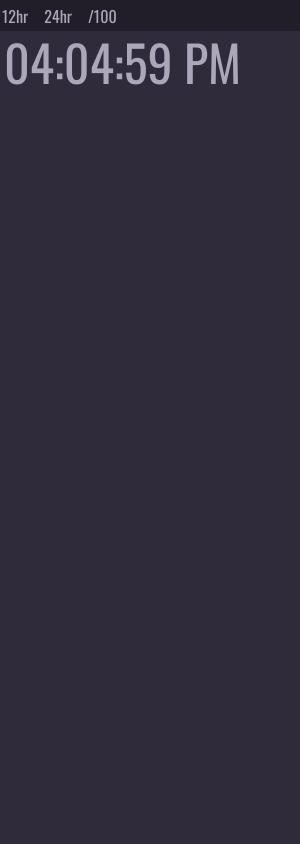
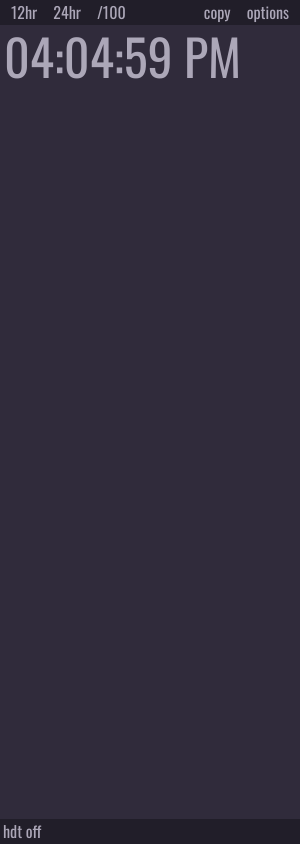
Before and after one commit to hazycora/hdt, an Electron app: page index.html in a window 300 px wide. Drawn offline with Linux system fonts and the light colour scheme.

Commit message:
added options and copy button
also added "hdt off" text at bottom of screen.
hdt is not programmed yet, so this text will just be here for probably a few more versions, will not have a purpose until I finish hdt

```diff
--- a/index.html
+++ b/index.html
@@ -8,20 +8,83 @@
 </head>
 <body>
   <div id="header">
-    <p class="option" id="option12" onclick="setFormat('12hr')">12hr</p><p class="option" id="option24" onclick="setFormat('24hr')">24hr</p><p class="option" id="option100" onclick="setFormat('100')">/100</p>
+    <p class="optionLeft" id="option12" onclick="setFormat('12hr')">12hr</p><p class="optionLeft" id="option24" onclick="setFormat('24hr')">24hr</p><p class="optionLeft" id="option100" onclick="setFormat('100')">/100</p><p class="optionRight" id="optionsMenu" onclick="openMenu()">options</p><p class="optionRight" id="copyButton" onclick="copyTextToClipboard()">copy</p>
   </div>
   <div id="content">
     <p id="displayTime">00:00</p>
   </div>
+  <div id="footer">hdt off</div>
   <script>
     let clock = {}
     clock = { date: "", string12: "", string24: "" }
     let clockFormat = "12hr"
+    if (localStorage.clockFormat != undefined) {
+      clockFormat = localStorage.clockFormat
+    }
     updateTime();
     setInterval(updateTime, 40);
 
+    function copyTextToClipboard() {
+      var textArea = document.createElement("textarea");
+
+      //
+      // *** This styling is an extra step which is likely not required. ***
+      //
+      // Why is it here? To ensure:
+      // 1. the element is able to have focus and selection.
+      // 2. if the element was to flash render it has minimal visual impact.
+      // 3. less flakyness with selection and copying which **might** occur if
+      //    the textarea element is not visible.
+      //
+      // The likelihood is the element won't even render, not even a
+      // flash, so some of these are just precautions. However in
+      // Internet Explorer the element is visible whilst the popup
+      // box asking the user for permission for the web page to
+      // copy to the clipboard.
+      //
+
+      // Place in the top-left corner of screen regardless of scroll position.
+      textArea.style.position = 'fixed';
+      textArea.style.top = 0;
+      textArea.style.left = 0;
+
+      // Ensure it has a small width and height. Setting to 1px / 1em
+      // doesn't work as this gives a negative w/h on some browsers.
+      textArea.style.width = '2em';
+      textArea.style.height = '2em';
+
+      // We don't need padding, reducing the size if it does flash render.
+      textArea.style.padding = 0;
+
+      // Clean up any borders.
+      textArea.style.border = 'none';
+      textArea.style.outline = 'none';
+      textArea.style.boxShadow = 'none';
+
+      // Avoid flash of the white box if rendered for any reason.
+      textArea.style.background = 'transparent';
+
+
+      textArea.value = document.getElementById("displayTime").innerHTML;
+
+      document.body.appendChild(textArea);
+      textArea.focus();
+      textArea.select();
+
+      try {
+        var successful = document.execCommand('copy');
+        var msg = successful ? 'successful' : 'unsuccessful';
+        console.log('Copying text command was ' + msg);
+      } catch (err) {
+        console.log('Oops, unable to copy');
+      }
+
+      document.body.removeChild(textArea);
+    }
+
     function setFormat(formatOption) {
       clockFormat = formatOption
+      localStorage.clockFormat = formatOption
     }
 
     function formatAMPM(date) { // from https://stackoverflow.com/a/8888498
@@ -88,6 +151,10 @@
         document.getElementById("displayTime").innerHTML = clock.string100
       }
     }
+
+    function openMenu() {
+      window.location.href = "options.html";
+    }
   </script>
 </body>
 </html>
--- a/main.js
+++ b/main.js
@@ -3,8 +3,8 @@ const { app, BrowserWindow } = require('electron')
 function createWindow () {
   const win = new BrowserWindow({
     width: 280,
-    height: 140,
-    minHeight: 160,
+    height: 155,
+    minHeight: 170,
     minWidth: 280,
     backgroundColor: '#302b3b',
     //frame: false,
--- a/style.css
+++ b/style.css
@@ -21,12 +21,30 @@ body {
   background-color: #211e29;
   color: #aca7b8;
   display: inline-block;
-  padding: 2px;
+  padding: 0px;
+  padding-left: 3px;
+  padding-right: 3px;
   margin: 0px;
-  padding-top: 4px;
-  width: calc(100% - 4px);
+  width: calc(100% - 6px);
   line-height: normal;
   height: 25px;
+}
+
+#footer {
+  position: fixed;
+  left: 0px;
+  bottom: 0px;
+  background-color: #211e29;
+  color: #aca7b8;
+  display: inline-block;
+  padding: 0px;
+  padding-left: 3px;
+  padding-right: 3px;
+  margin: 0px;
+  width: calc(100% - 6px);
+  line-height: normal;
+  height: 25px;
+  user-select: none;
 }
 
 #content {
@@ -37,15 +55,46 @@ body {
   margin: 0px;
 }
 
-#options {
+.optionLeft {
+  float: left;
+  margin: 0px;
   padding: 0px;
-  margin: 0px;
+  padding-left: 8px;
+  padding-right: 8px;
+  transition: padding-top 0.2s, color 0.2s;
+  user-select: none;
 }
 
-.option {
-  float: left;
+.optionRight {
+  float: right;
   margin: 0px;
-  padding-right: 16px;
+  padding: 0px;
+  padding-left: 8px;
+  padding-right: 8px;
+  transition: padding-top 0.2s, color 0.2s;
+  user-select: none;
+}
+
+.optionRight:hover {
+  padding-top: 4px;
+  color: white;
+  background-color: #131117;
+}
+
+.optionRight:active {
+  padding-top: 2px;
+  color: #aca7b8;
+}
+
+.optionLeft:hover {
+  padding-top: 4px;
+  color: white;
+  background-color: #131117;
+}
+
+.optionLeft:active {
+  padding-top: 2px;
+  color: #aca7b8;
 }
 
 #displayTime {
@@ -54,4 +103,5 @@ body {
   margin-top: 30px;
   font-size: 50px;
   white-space: nowrap;
+  user-select: none;
 }
```
Also changed, not shown: options.html (added, +22 -0 lines).
